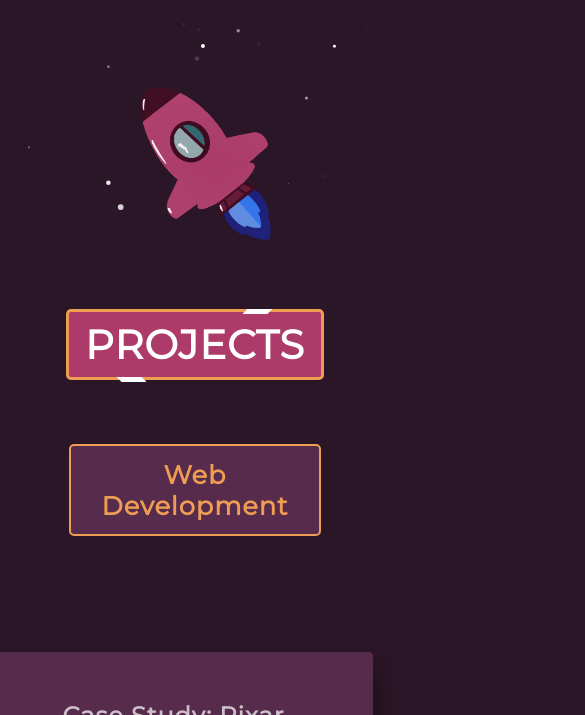
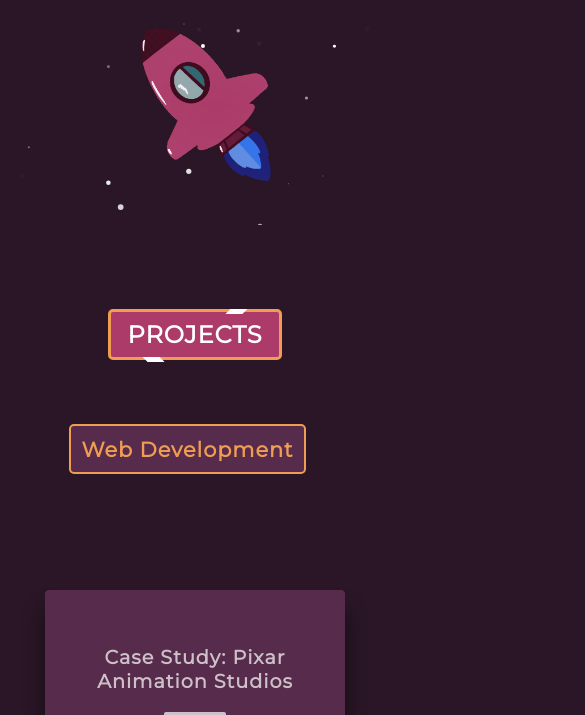
Before and after one commit to Xhiel23/Portfolio, a website: page index.html in a window 390 px wide. Shown: the part 619-1334 px from the top of the page, 585 px wide, since content can reach past the window. Drawn offline with nearby package versions, Linux system fonts and the light colour scheme.

Commit message:
Fixed small screen problem

```diff
--- a/index.html
+++ b/index.html
@@ -149,7 +149,7 @@
                     <div class="card">
                         <div class="face face1">
                             <div class="content">
-                                <h3><i class="fas fa-code"></i>Web Development</h3>
+                                <h3><i class="fas fa-code" techIcon></i>Web Development</h3>
                             </div>
                         </div>
                         <div class="face face2">
@@ -171,7 +171,7 @@
                     <div class="card">
                         <div class="face face1">
                             <div class="content">
-                                <h3><i class="fas fa-wrench"></i>Technical Development</h3>
+                                <h3><i class="fas fa-wrench techIcon"></i>Technical Development</h3>
                             </div>
                         </div>
                         <div class="face face2">
--- a/scss/_card.scss
+++ b/scss/_card.scss
@@ -2,6 +2,11 @@
             width: 90%;
             @include flexPosition(row,nowrap,center,center);
             padding: 1em;
+            @include respond(small){
+                flex-direction: column;
+                width: 60%;
+                margin: auto;
+            }
             .card{
                 position: relative;
                 cursor: pointer;
@@ -24,6 +29,9 @@
                 transition: 0.5s;
                 border: none;
                 border-radius: 5px;
+                @include respond(small){
+                    width: 300px;
+                }
             }
             .card .face.face1{
                 position: relative;
@@ -36,6 +44,7 @@
                 transform: translateY(100px);
                 border: none;
                 border-radius: 5px;
+
             }
             .card .face.face1 .content{
                 opacity: 0.7;
@@ -51,28 +60,37 @@
                     font-size: 1.5em;
                     padding: 0;
                     margin: 1em;
-                }
-                .fas{
-                    padding-right: 0.4em;
+                    @include respond(small){
+                        font-size: 1.2em;
+                    }
                 }
             }
             .card .face.face2{
                 position: relative;
                 background: $baseColor2;
                 @include flexPosition(row,nowrap,center,center);
-                padding: 2em;
+                padding: 1em;
                 box-shadow: 0 20px 20px rgba(0, 0, 0, 0.5);
                 transform: translateY(-100px);
+                @include respond(small){
+                    padding: 0.5em;
+                }
             }
             .card .face.face2 .content p{
                 padding: 1em;
                 text-align: center;
                 color: $baseColor4;
                 font-family: $bodyFont;
+                @include respond(small){
+                    padding: 0.6em;
+                }
             }
             .card .face.face2 .content .content__techIcons{
                 color: $baseColor3;
                 padding: 1em;
+                @include respond(small){
+                    padding: 0.5em;
+                }
                 @include flexPosition(row,nowrap,center,center);
                 .techIcon{
                     font-size: 1.8em;
--- a/scss/_form.scss
+++ b/scss/_form.scss
@@ -4,17 +4,23 @@
     justify-content: center;
     align-items: center;
     width: 100%;
-    height: 100vh;
     padding: 2em;
+    @include respond(small){
+        padding: 1em;
+    }
     .formContainer{
         width: 80%;
         padding: 20px;
         @include sectionTittle();
+        @include respond(small){
+            width: 100%;
+            padding: 1em;
+        }
         .row{
             position: relative;
             width: 100%;
             display: grid;
-            grid-template-columns: repeat(auto-fit,minmax(500px,1fr));
+            grid-template-columns: repeat(auto-fit,minmax(300px,1fr));
         }
         .row .column{
             position: relative;
@@ -22,12 +28,14 @@
             padding: 0 0.6em;
             margin: 2em 0 0.7em;
             transition: 0.5s;
+
         }
         .row .column .inputBox{
             position: relative;
             width: 100%;
             height: 40px;
             color: $baseColor2;
+
         }
         .row .column .inputBox input{
             position: absolute;
@@ -40,6 +48,9 @@
             padding: 0 0.5em;
             z-index: 1;
             color: $baseColor4;
+            @include respond(small){
+                font-size: 1em;
+            }
             &:focus + .text , &:valid + .text{
                 top: -2em;
                 left: -0.5em;
@@ -62,6 +73,9 @@
             font-family: $tittlesFont;
             font-weight: 600;
             letter-spacing: 1px;
+            @include respond(small){
+                font-size: 1em;
+            }
         }
         .row .column .inputBox .line{
             position: absolute;
--- a/scss/_section.scss
+++ b/scss/_section.scss
@@ -22,8 +22,15 @@ section{
             flex-direction: column;
             align-items: flex-start;
             justify-content: center;
+            padding: 1em;
+
             @include respond(medium){
                 flex: 1;
+                align-items: center;
+                text-align: center;
+            }
+            @include respond(small){
+              padding: 3em 0 0 0;
             }
             h2{
                 font-family: $bodyFont;
@@ -32,6 +39,9 @@ section{
                 color: $baseColor4;
                 margin: 0.2em 0;
                 @include up(3px);
+                @include respond(small){
+                  font-size: 3em;
+                }
             }
             h3{
                 font-family: $bodyFont;
@@ -40,6 +50,9 @@ section{
                 color: $baseColor3;
                 letter-spacing: 1px;
                 line-height: 1.5em;
+                @include respond(small){
+                  font-size: 2em;
+                }
             }
             .line{
                 background: $baseColor2;
@@ -132,6 +145,9 @@ section{
             border-radius: 5px;
             background-color: $baseColor1;
             border: 2px solid $baseColor3;
+            @include respond(small){
+              font-size: 1.3em;
+            }
         }
         .Wprojects{
             width: 100%;
@@ -233,13 +249,27 @@ section{
       font-family: $bodyFont;
       color: $baseColor3;
       font-size: 1.2em;
-      width: 60%;
+      width: 80%;
       margin: auto;
       line-height: 40px;
+      display: flex;
+      flex-direction: column;
+      align-items: center;
+      justify-content: center;
+      @include respond(small){
+        font-size: 1em;
+        line-height: 25px;
+        width: 100%;
+      }
       .pIntro{
         color: $baseColor4;
         font-size: 1.5em;
         padding: 1em;
+        @include respond(small){
+          font-size: 1.5em;
+          line-height: 25px;
+
+        }
       }
     }
     .about_skills{
@@ -248,6 +278,7 @@ section{
           flex-direction: column;
         }
     }
+
 }
 
 #particles-js{
--- a/scss/_vars&fxs.scss
+++ b/scss/_vars&fxs.scss
@@ -20,6 +20,9 @@ $bodyFont: 'Raleway';
         font-family: $tittlesFont;
         text-align: center;
         letter-spacing: 1px;
+        @include respond(small){
+            font-size: 1.5em;
+        }
     }
 }
 
```
Also changed, not shown: css/styles.css.
